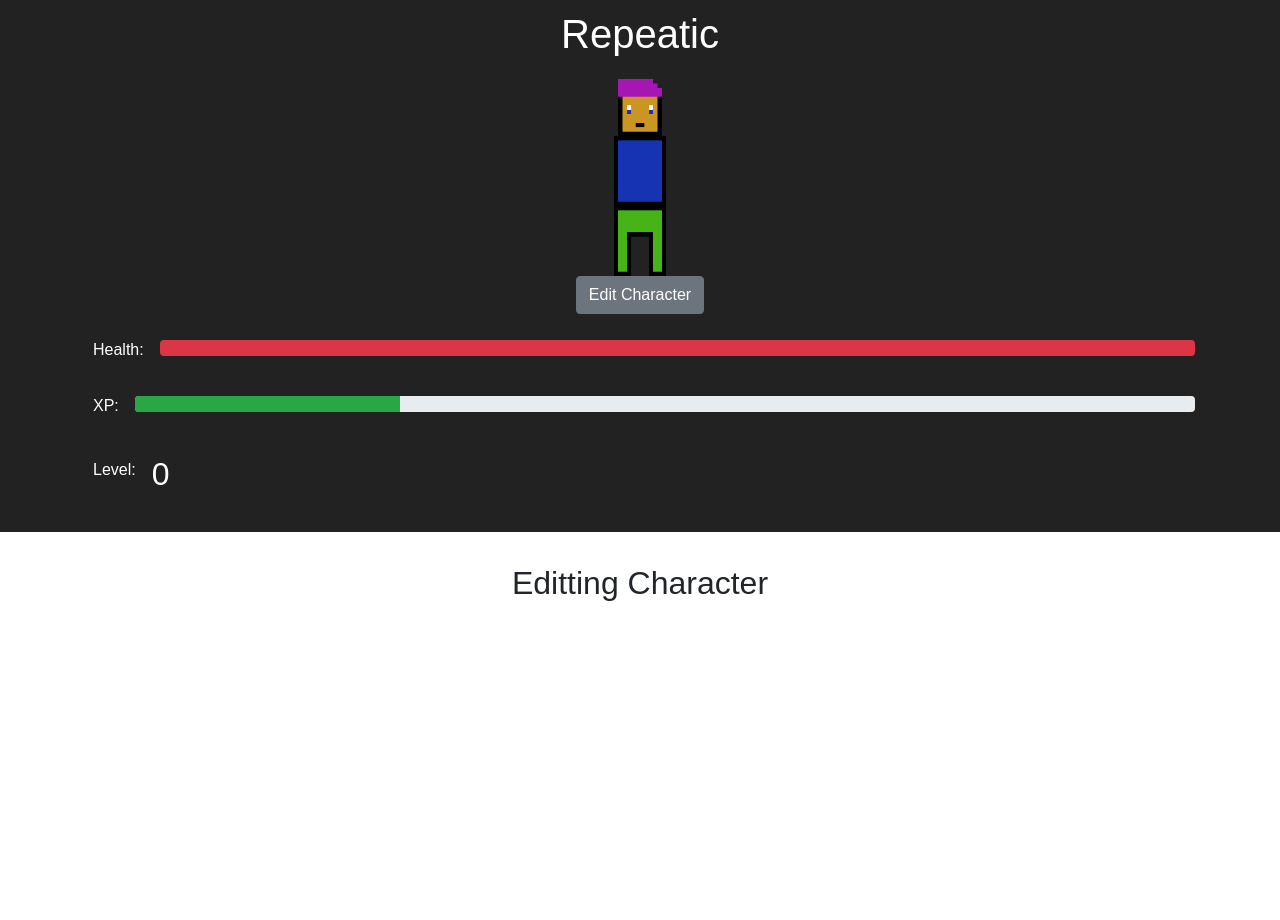
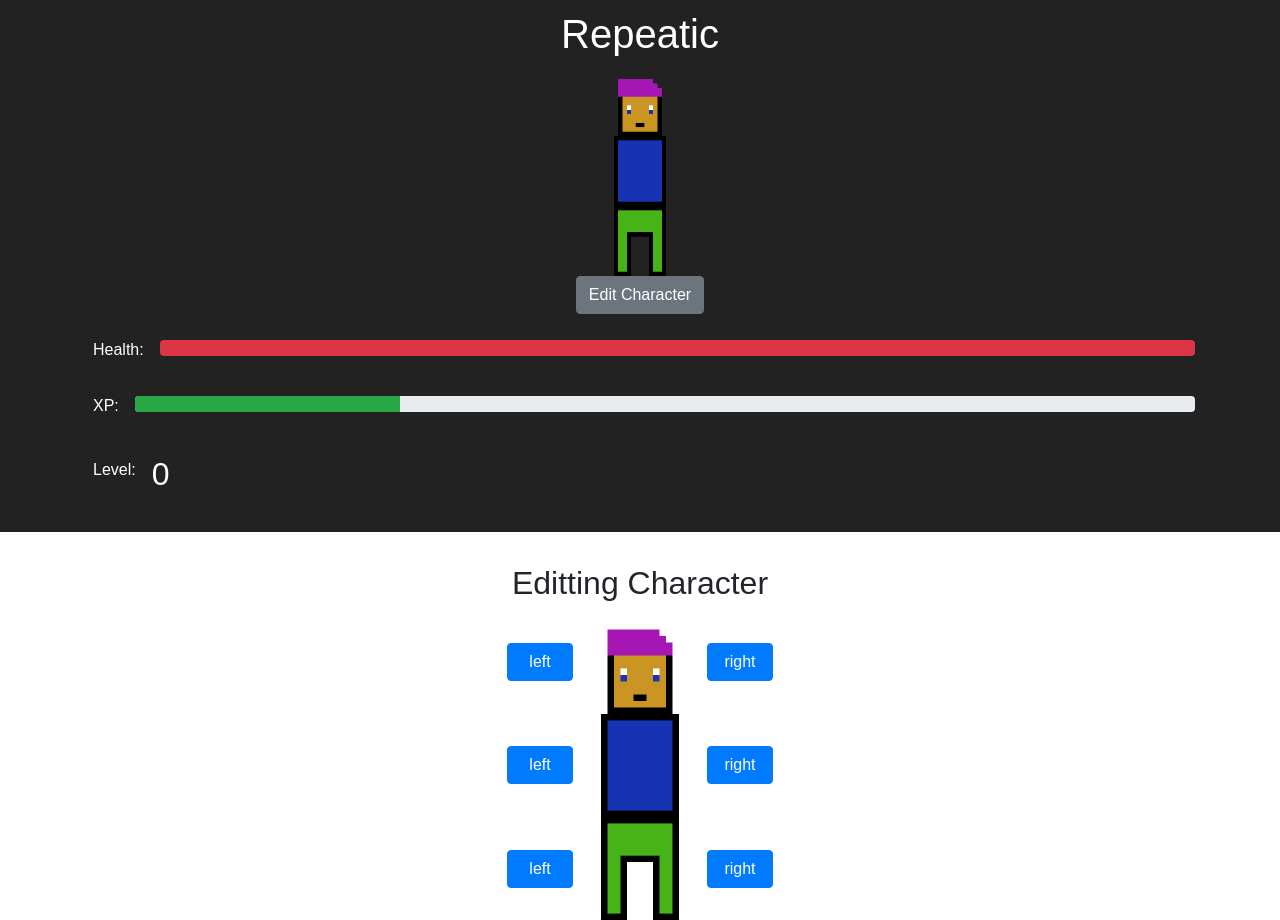
Before and after one commit to Mechasparrow/repeatic, a React (Create React App) app: page /edit-character in a window 1280 px wide. Before the commit the page ends 800 px from the top, so only its background shows below. Built offline with nearby package versions, Linux system fonts and the light colour scheme.

Commit message:
cool edit view

```diff
--- a/src/components/Character.js
+++ b/src/components/Character.js
@@ -28,9 +28,7 @@ class Character extends Component {
             </div>
           </div>
         </div>
-        <button className = "btn btn-secondary btn-edit">
-          Edit Character
-        </button>
+        <button className="btn btn-secondary btn-edit">Edit Character</button>
       </div>
     );
   }
--- a/src/components/EditCharacter.css
+++ b/src/components/EditCharacter.css
@@ -1,3 +1,9 @@
 .edit-character {
   text-align: center;
 }
+
+.edit-character .character-view {
+  max-width: 400px;
+  margin-left: auto;
+  margin-right: auto;
+}
--- a/src/components/EditCharacter.js
+++ b/src/components/EditCharacter.js
@@ -11,6 +11,39 @@ class EditCharacter extends Component {
     return (
       <div className="edit-character">
         <h2>Editting Character</h2>
+
+        <div className="character-view">
+          <div className="row">
+            <div className="col">
+              <div className="head">
+                <button className="btn col-2 btn-primary">left</button>
+                <img
+                  className="img-fluid col-4"
+                  src={this.props.character.head}
+                />
+                <button className="btn col-2 btn-primary">right</button>
+              </div>
+
+              <div className="body">
+                <button className="btn col-2 btn-primary">left</button>
+                <img
+                  className="img-fluid col-4"
+                  src={this.props.character.body}
+                />
+                <button className="btn col-2 btn-primary">right</button>
+              </div>
+
+              <div className="legs">
+                <button className="btn col-2 btn-primary">left</button>
+                <img
+                  className="img-fluid col-4"
+                  src={this.props.character.legs}
+                />
+                <button className="btn col-2 btn-primary">right</button>
+              </div>
+            </div>
+          </div>
+        </div>
       </div>
     );
   }
```
